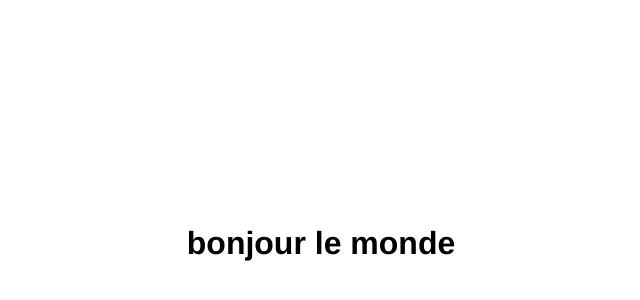
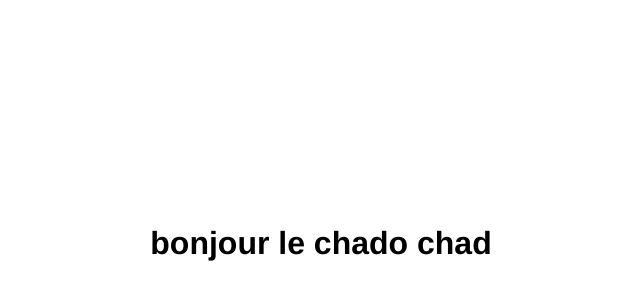
Before and after one commit to chadax/polepole, a plain HTML site: page index.html in a window 1280 px wide. Shown: the part 116-416 px from the top of the page, without its empty margins (327-967 px from the left). Drawn offline with Linux system fonts and the light colour scheme.

Commit message:
change monde to chado chad

```diff
--- a/index.html
+++ b/index.html
@@ -13,6 +13,6 @@
 			}
 		</style>
     <body>
-			<h1>bonjour le monde</h1>
+			<h1>bonjour le chado chad</h1>
 		</body>
 </html>
```
